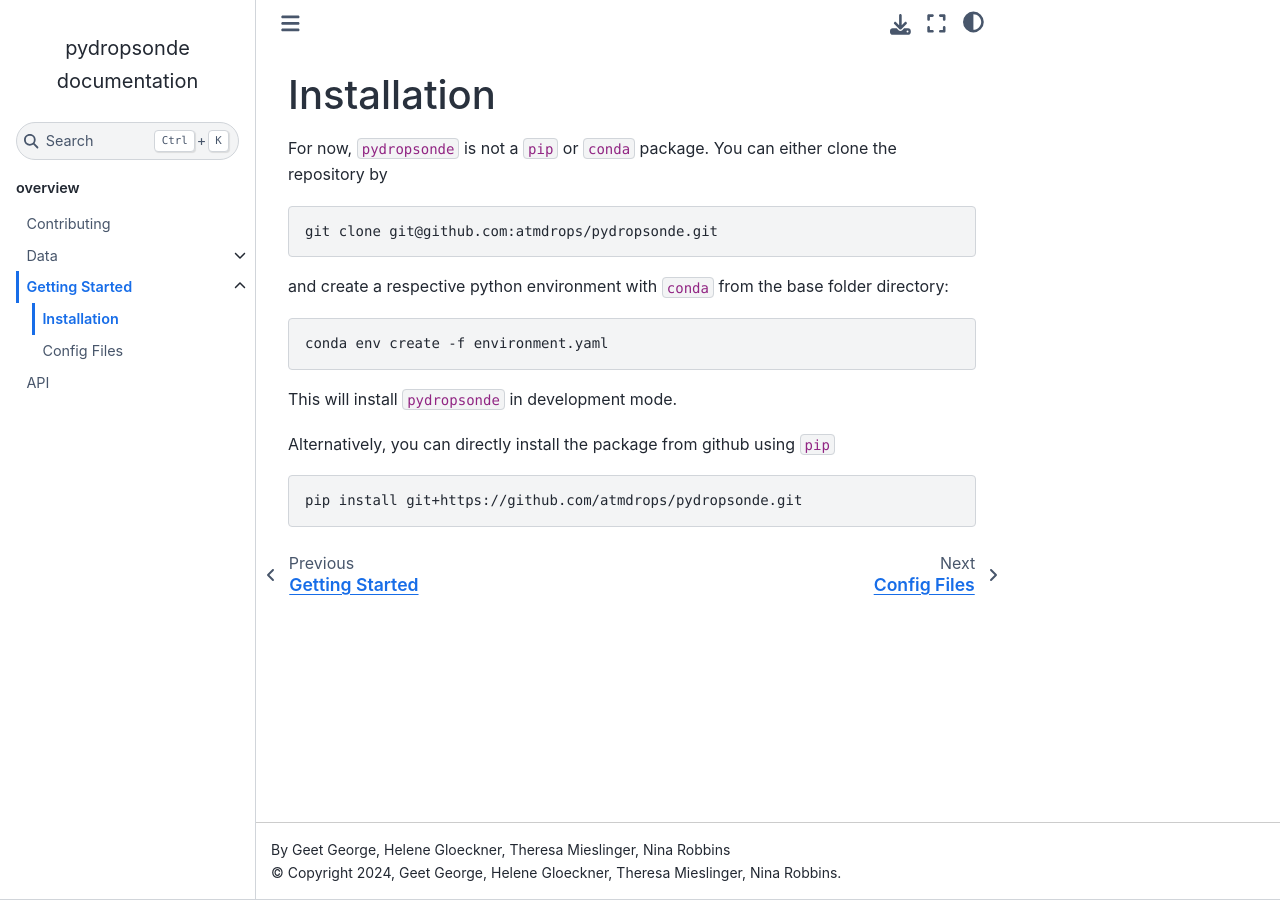
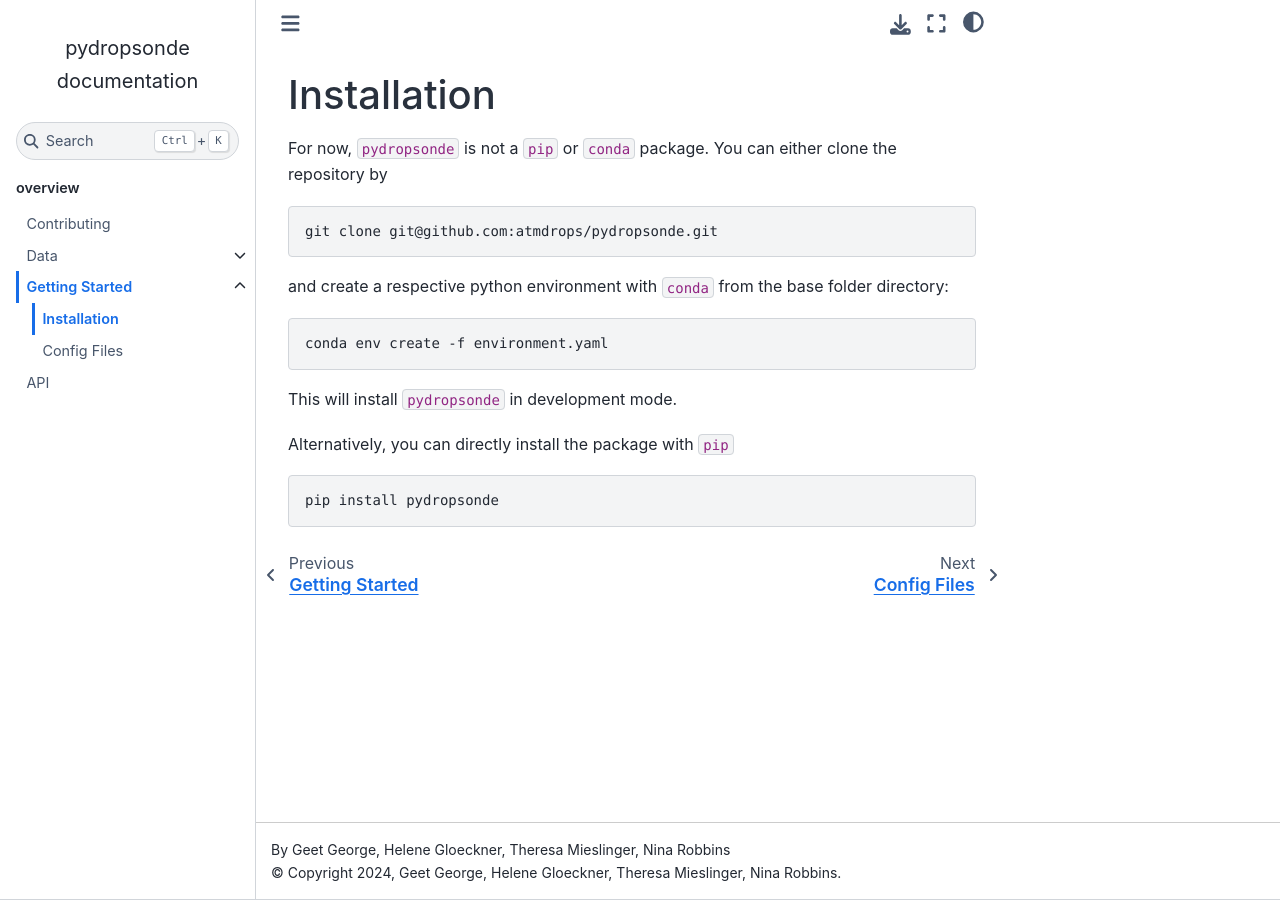
Before and after one commit to tmieslinger/pydropsonde, a Sphinx documentation site: the page built from docs/source/tutorial/installation.rst, in a window 1280 px wide. Built offline with Sphinx 7.4.7 and the Sphinx Book theme 1.1.4, drawn with Linux system fonts in a browser that asks for light colours.

Commit message:
pip install doc

```diff
--- a/docs/source/tutorial/installation.rst
+++ b/docs/source/tutorial/installation.rst
@@ -17,8 +17,8 @@
 
 This will install ``pydropsonde`` in development mode.
 
-Alternatively, you can directly install the package from github using ``pip``
+Alternatively, you can directly install the package with ``pip``
 
 .. code-block:: bash
 
-    pip install git+https://github.com/atmdrops/pydropsonde.git
+    pip install pydropsonde
```
